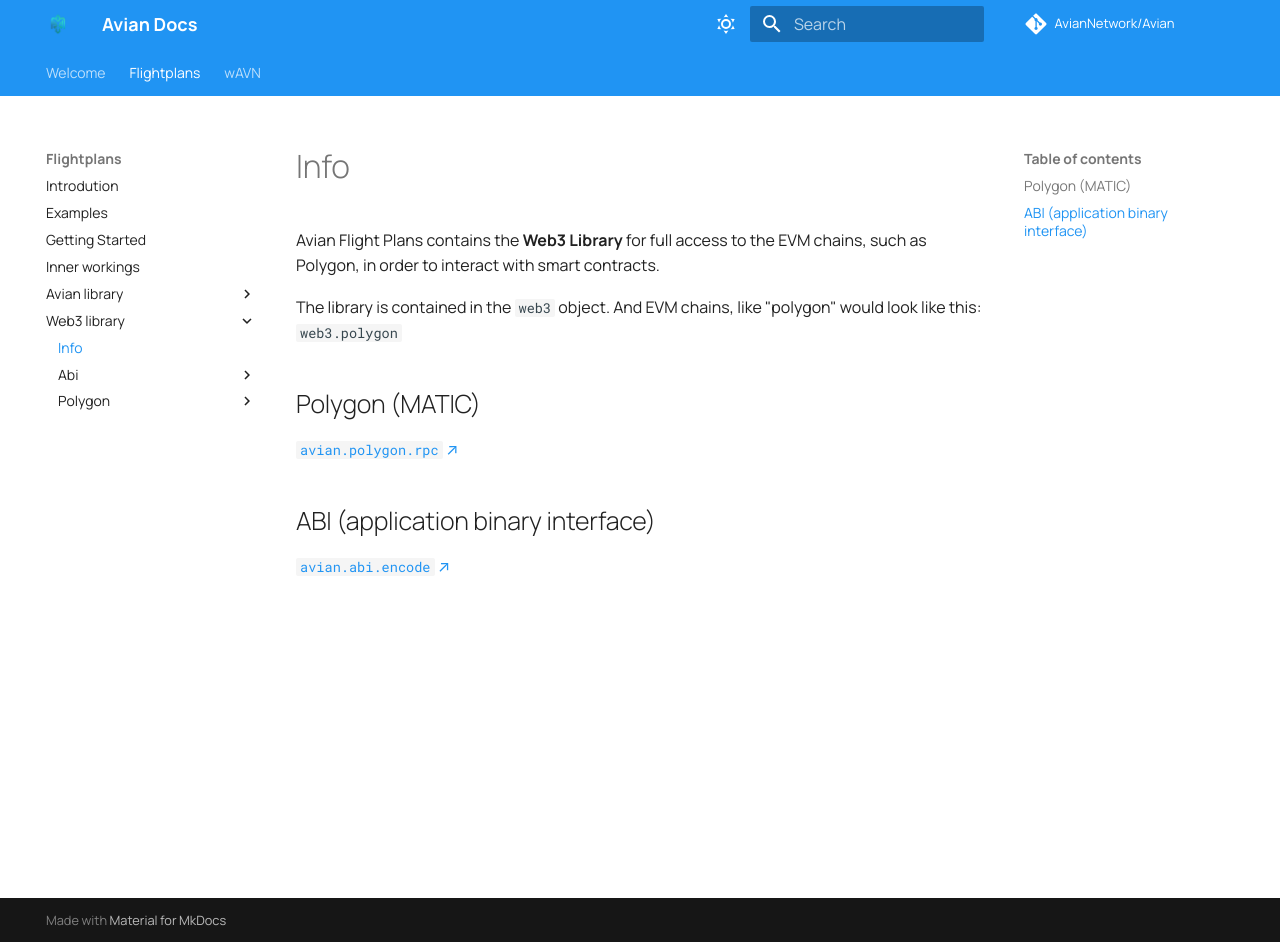
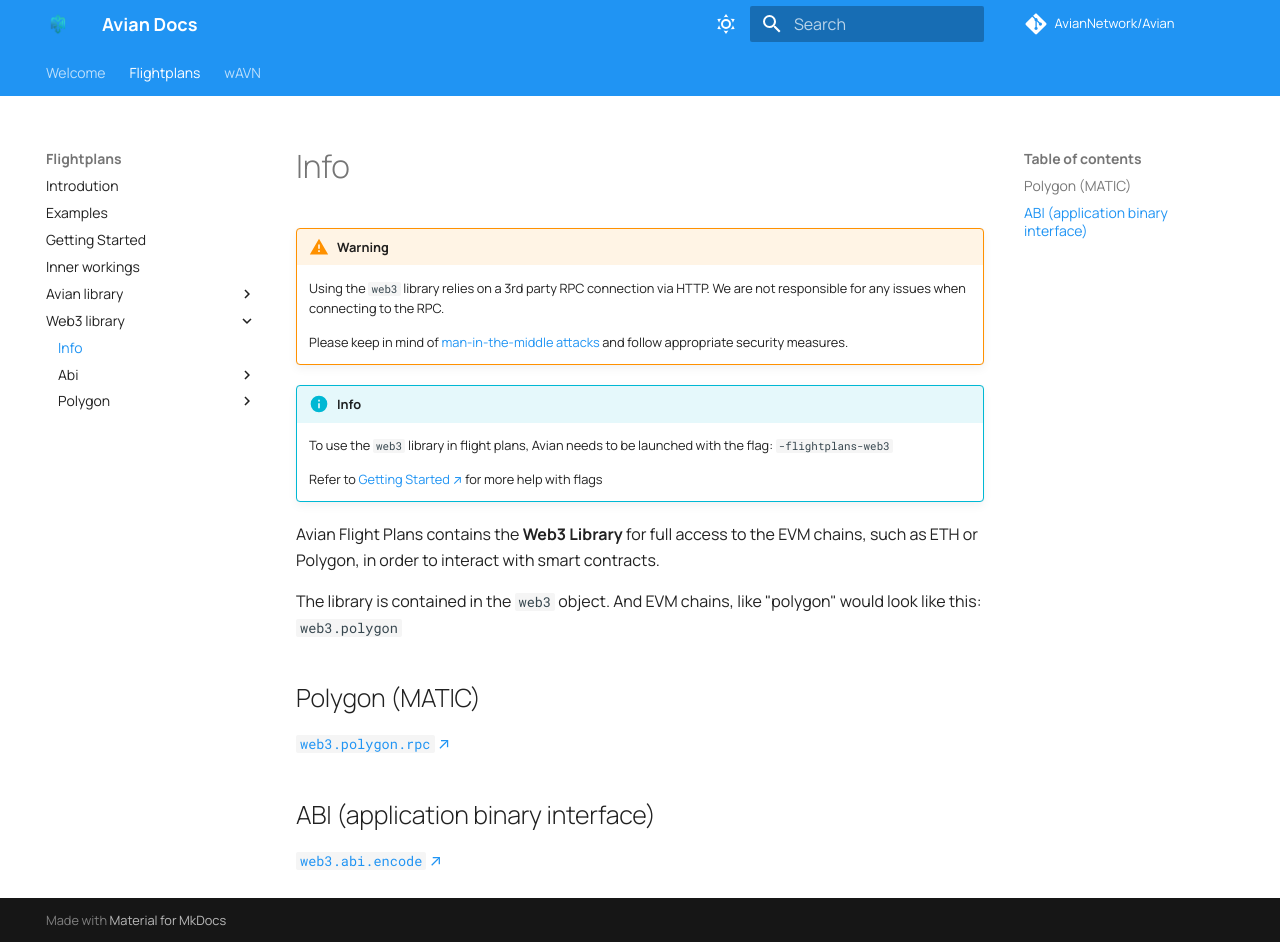
Before and after one commit to AvianNetwork/avian-docs, an MkDocs documentation site: the page built from docs/flightplans/web3-library/index.md, in a window 1280 px wide and 942 px high. Built offline with MkDocs 1.6.1 and Material for MkDocs 9.7.7, drawn with Linux system fonts in a browser that asks for light colours; comment, search, counter and statistics services are not loaded.

Commit message:
Finish "Getting Started" docs

```diff
--- a/docs/flightplans/web3-library/index.md
+++ b/docs/flightplans/web3-library/index.md
@@ -1,12 +1,24 @@
 # Info
 
-Avian Flight Plans contains the **Web3 Library** for full access to the EVM chains, such as Polygon, in order to interact with smart contracts.
+!!! warning
+    Using the `web3` library relies on a 3rd party RPC connection via HTTP. We are not responsible for any issues when connecting to the RPC.
+
+    Please keep in mind of [man-in-the-middle attacks](https://en.wikipedia.org/wiki/Man-in-the-middle_attack) and follow appropriate security measures.
+
+
+!!! info
+    To use the `web3` library in flight plans, Avian needs to be launched with the flag: `-flightplans-web3`
+
+    Refer to [Getting Started ↗](../d.md) for more help with flags
+
+
+Avian Flight Plans contains the **Web3 Library** for full access to the EVM chains, such as ETH or Polygon, in order to interact with smart contracts.
 
 The library is contained in the `web3` object.
 And EVM chains, like "polygon" would look like this: `web3.polygon`
 
 ## Polygon (MATIC)
-[`avian.polygon.rpc` ↗](polygon/rpc.md)
+[`web3.polygon.rpc` ↗](polygon/rpc.md)
 
 ## ABI (application binary interface)
-[`avian.abi.encode` ↗](abi/encode)
+[`web3.abi.encode` ↗](abi/encode)
```
Also changed, not shown: docs/flightplans/c.md (+105 -2 lines).
